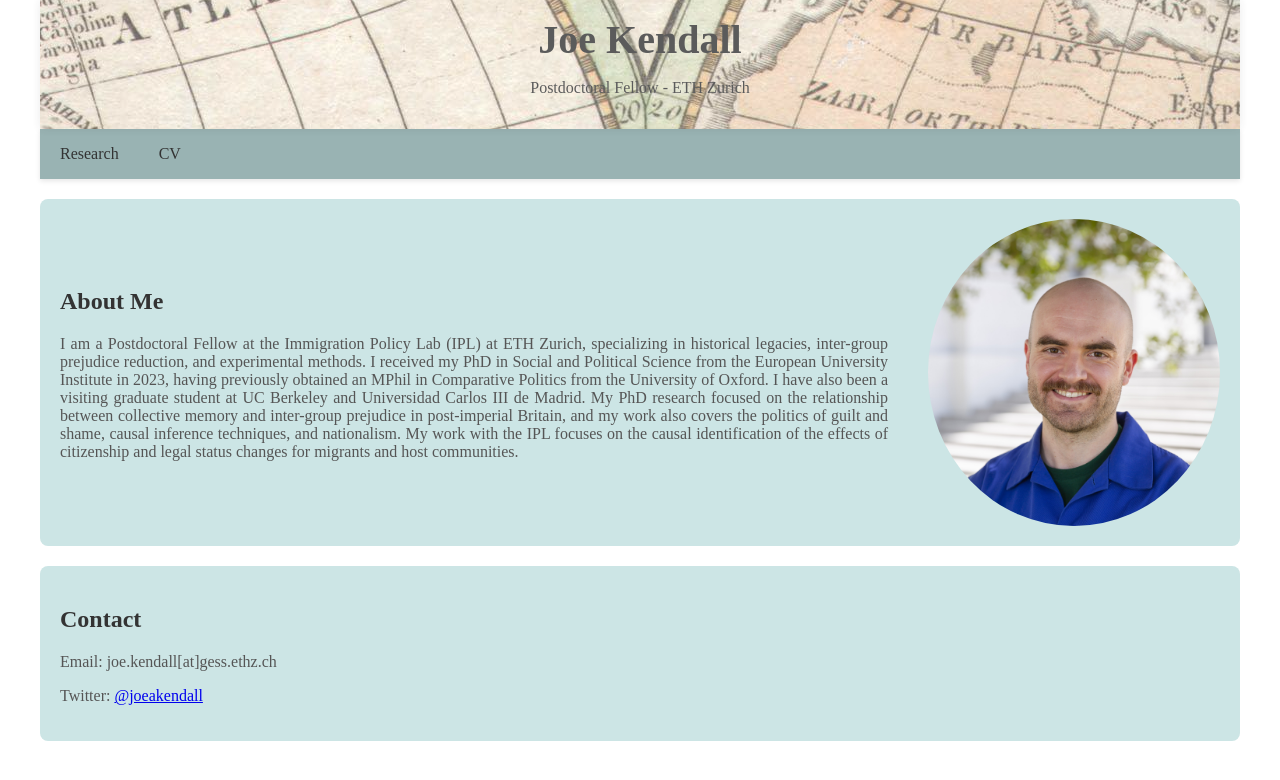
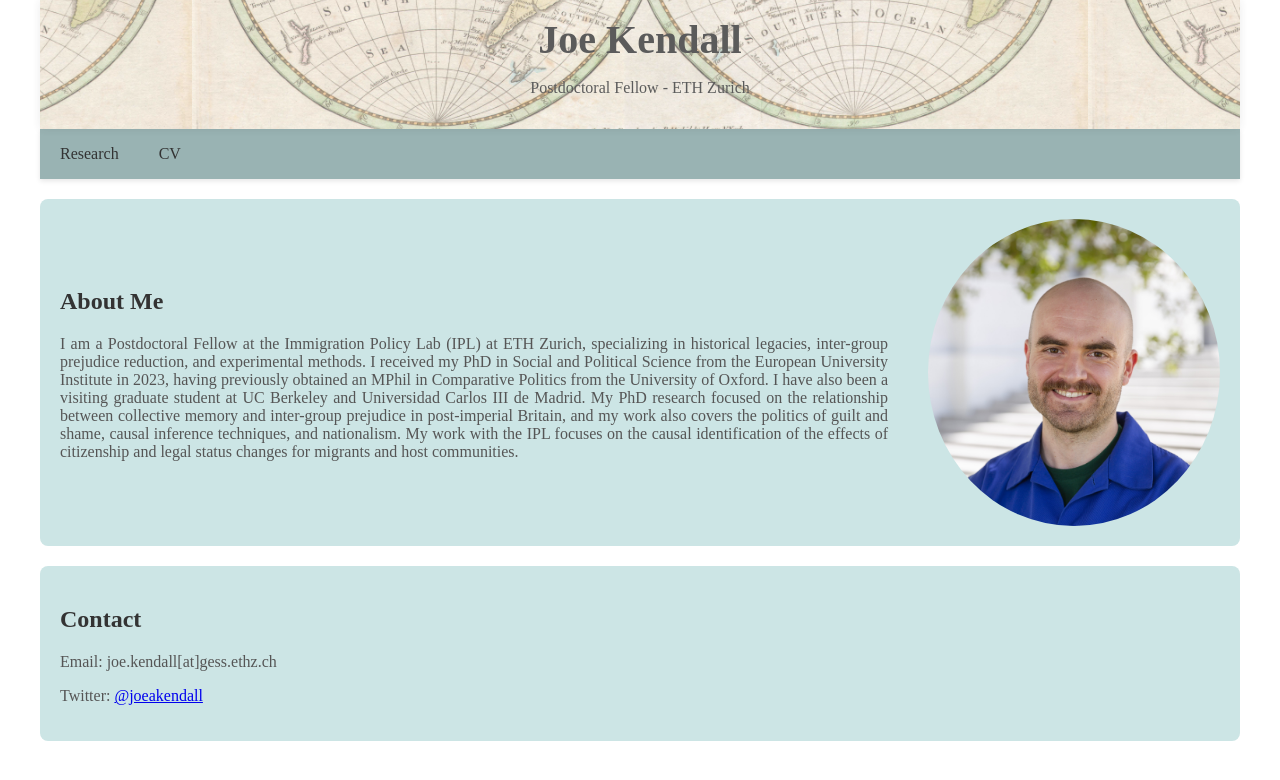
Before and after one commit to joek37/joekendall, a plain HTML site: page index.html in a window 1280 px wide. Drawn offline with Linux system fonts and the light colour scheme.

Commit message:
Update index.html

```diff
--- a/index.html
+++ b/index.html
@@ -22,6 +22,7 @@
             background-image: url('image3.jpg'); /* Background image for the header */
             background-position: center center; /* Center the background image horizontally and vertically */
             background-attachment: fixed; /* Fixed background position */
+            background-size: 70%; /* Adjust the zoom level, you can experiment with different percentages */
             opacity: 0.8; /* 20% more transparent */
             color: #333; /* Dark gray text color */
             padding: 1em;
```
